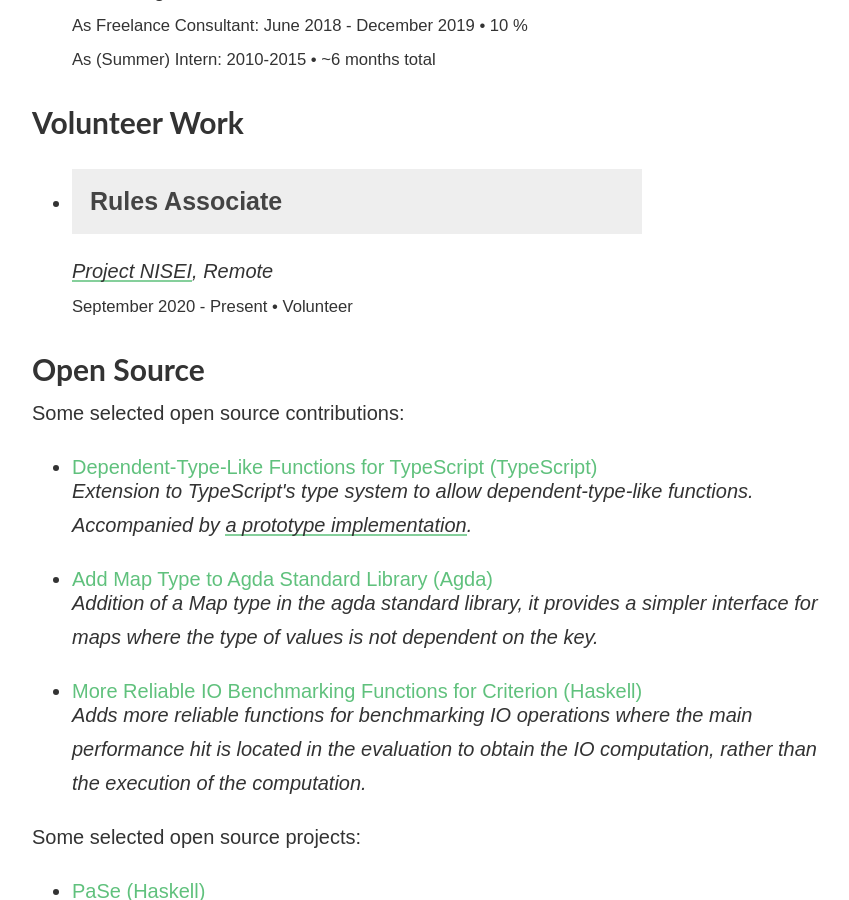
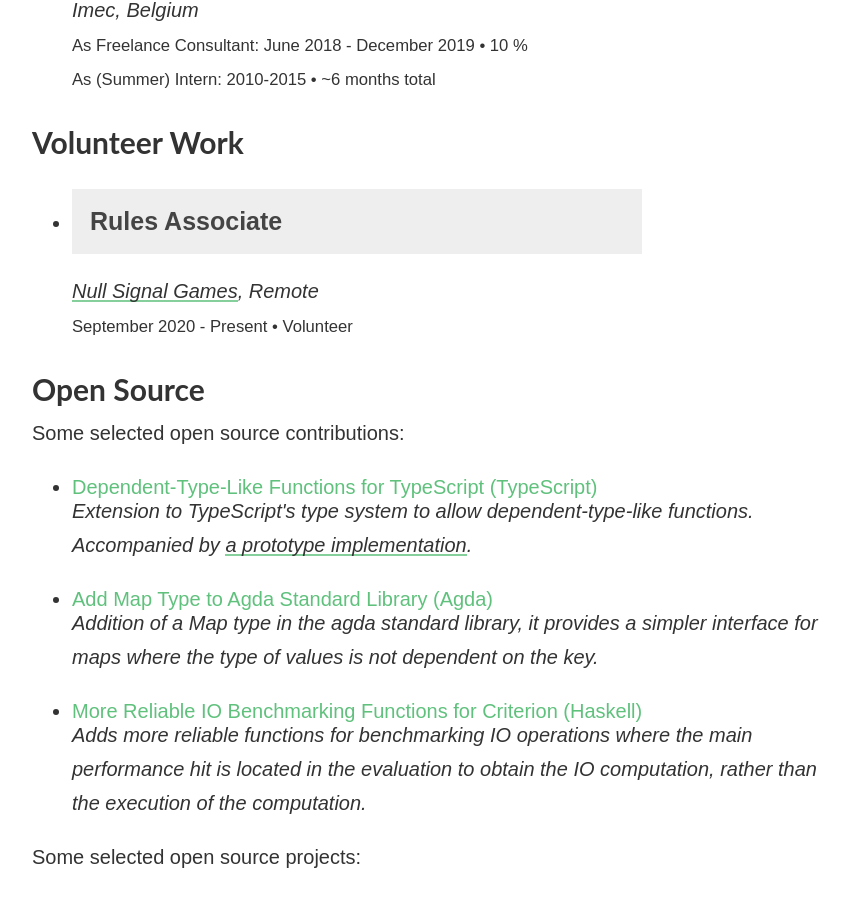
Before and after one commit to rubenpieters/rubenpieters.github.io, a Jekyll site: the page built from resume.html, in a window 1280 px wide and 900 px high, scrolled down 787 px. Shown: the whole window, without its empty margins (208-1057 px from the left). Built offline with Jekyll 4.4.1, drawn with Linux system fonts in a browser that asks for light colours.

Commit message:
Update resume.html

```diff
--- a/resume.html
+++ b/resume.html
@@ -7,6 +7,8 @@ layout: default
   <li>
     <p>
 	  <button class="collapsible"><b>Compiler Engineer</b></button>
+	  <div class="content"><p>Part of the team developing DexGuard, a dex recompiler aimed at adding security for reverse engineering in Android applications.</p></div>
+	</p>
 	<p style="margin-top: -20px"><i>Guardsquare, Belgium</i></p>
 	<p style="margin-top: -20px"><small>March 2021 - Present • Full-Time</small></p>
   </li>
@@ -42,9 +44,9 @@ layout: default
   <li>
     <p>
 	  <button class="collapsible"><b>Rules Associate</b></button>
-	  <div class="content"><p>Project NISEI is a fan-run volunteer organization developing a continuation of Netrunner. I am part of the rules team, which is responsible for a variety of activities related to the ruleset of the game. Examples of such activities are maintaining the comprehensive rules and ensuring newly released cards function as desired within these rules.</p></div>
+	  <div class="content"><p>Null Signal Games is a nonprofit games publisher developing a continuation of the expandable card game Netrunner. Null Signal Games staff are all unpaid volunteers. I am part of the rules team, which is responsible for a variety of activities related to the ruleset of the game. Examples of such activities are maintaining the comprehensive rules, ensuring newly released cards function as desired within these rules and ensure consistency in card templating.</p></div>
 	</p>
-	<p style="margin-top: -20px"><i><a href=https://nisei.net>Project NISEI</a>, Remote</i></p>
+	<p style="margin-top: -20px"><i><a href=https://nullsignal.games>Null Signal Games</a>, Remote</i></p>
 	<p style="margin-top: -20px"><small>September 2020 - Present • Volunteer</small></p>
   </li>
 </ul>
```
